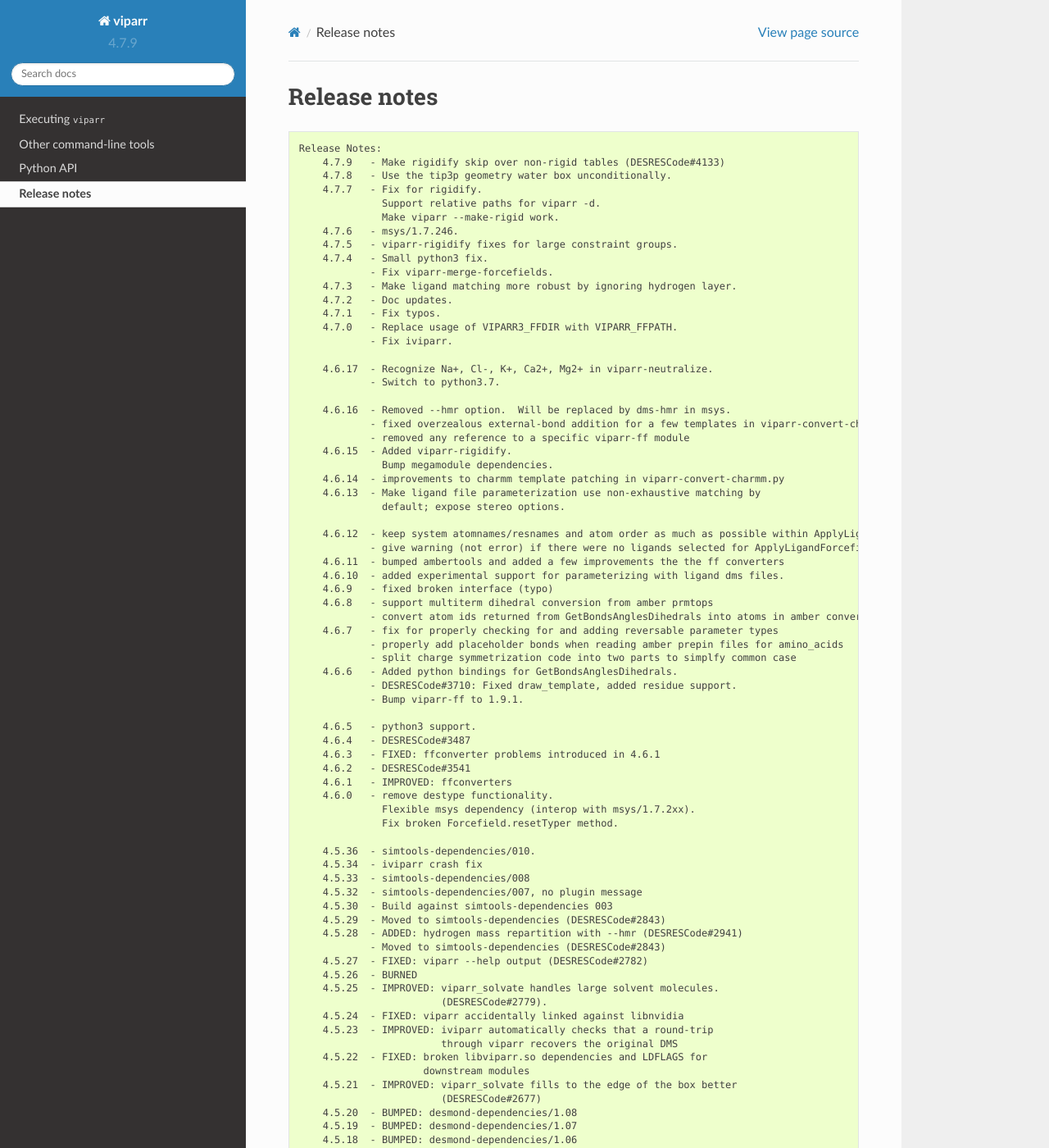
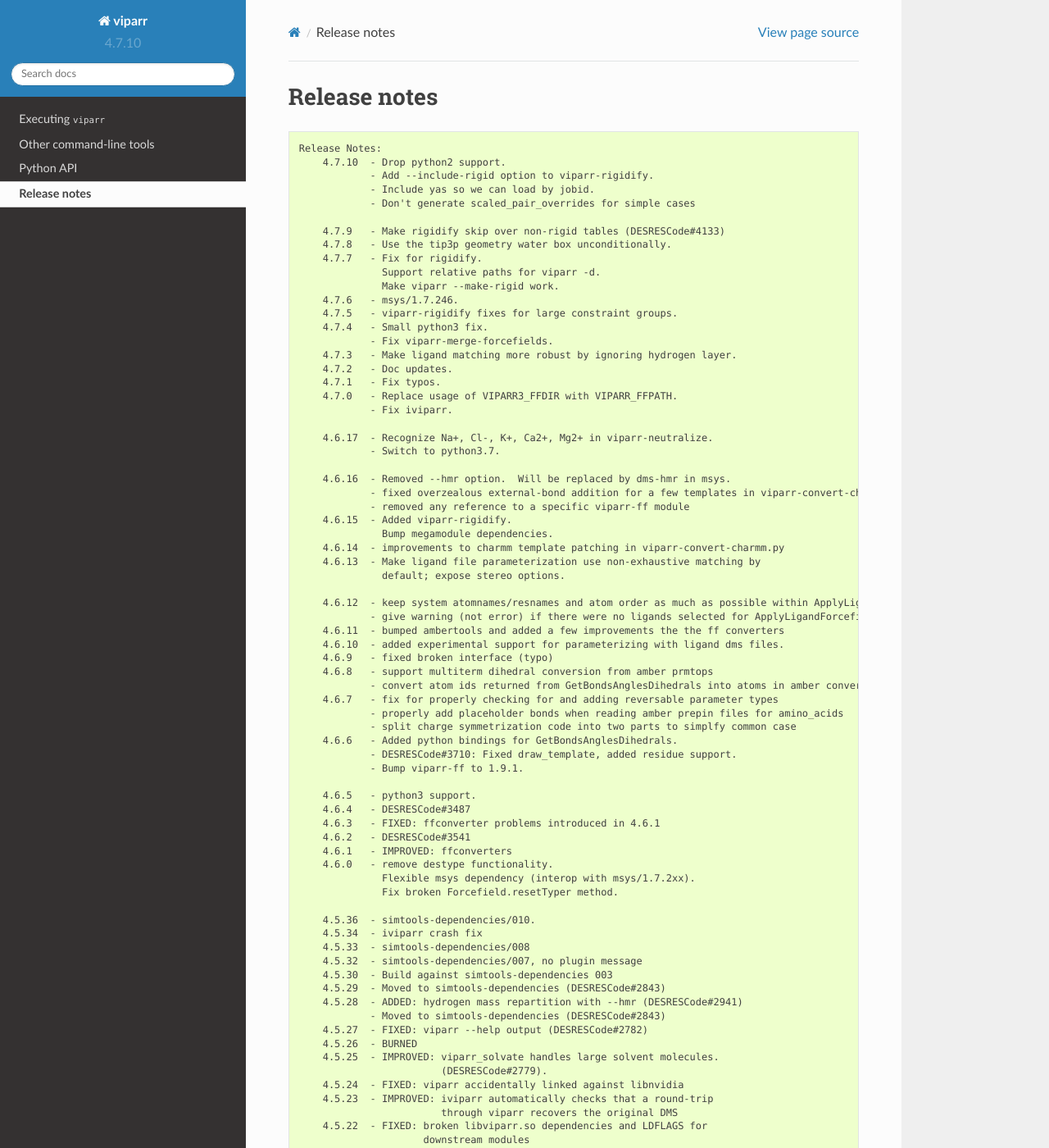
Before and after one commit to DEShawResearch/viparr, a Sphinx documentation site: the page built from doc/source/release_notes.rst, in a window 1280 px wide and 1400 px high. Shown: the whole window at 82% size. Built offline with Sphinx 7.4.7 and the Read the Docs theme 2.0.0, drawn with Linux system fonts in a browser that asks for light colours; the version number is read from the project's files by our own code; some of the changed text lies outside the part shown.

Commit message:
Release notes.

```diff
--- a/doc/source/release_notes.txt
+++ b/doc/source/release_notes.txt
@@ -1,4 +1,9 @@
 Release Notes:
+    4.7.10  - Drop python2 support.
+            - Add --include-rigid option to viparr-rigidify.
+            - Include yas so we can load by jobid.
+            - Don't generate scaled_pair_overrides for simple cases
+
     4.7.9   - Make rigidify skip over non-rigid tables (DESRESCode#4133)
     4.7.8   - Use the tip3p geometry water box unconditionally.
     4.7.7   - Fix for rigidify.
--- a/src/version.py
+++ b/src/version.py
@@ -2,7 +2,7 @@
 
 from __future__ import print_function
 
-version = "4.7.9"
+version = "4.7.10"
 
 if __name__ == '__main__':
     print(version)
```
